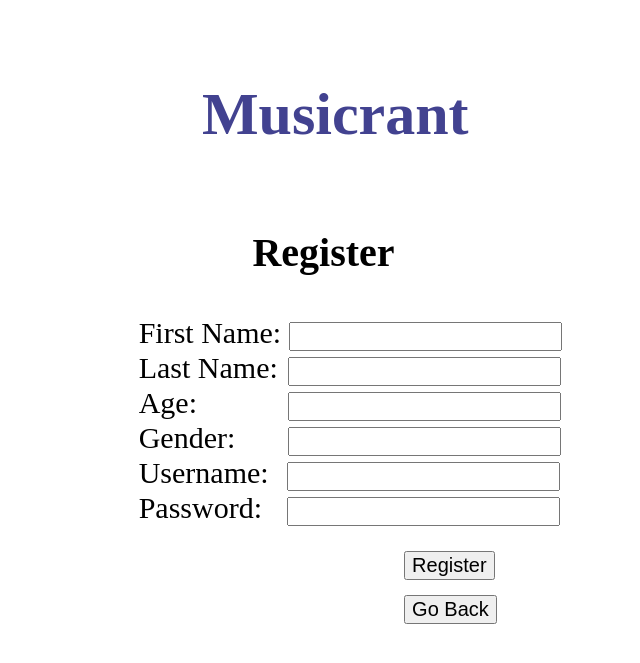
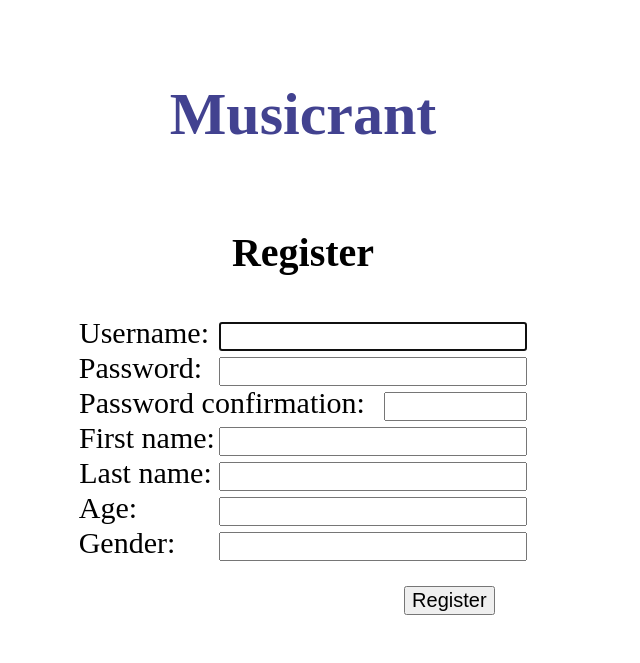
Before and after one commit to alexchchen/musicrant, a Django app: page /register/ in a window 1280 px wide. Shown: the top 663 px of the page, without its empty margins (337-977 px from the left). Run offline with Django 4.2, Linux system fonts and the light colour scheme.

Commit message:
Implement registration

```diff
--- /dev/null
+++ b/471Project/MyProject/FirstApp/forms.py
@@ -0,0 +1,23 @@
+from django import forms
+from django.contrib.auth.forms import UserCreationForm
+from django.contrib.auth.models import User
+
+class RegisterForm(UserCreationForm):
+    fname = forms.CharField(label='First name', max_length=15)
+    lname = forms.CharField(label='Last name', max_length=15)
+    age = forms.IntegerField(label='Age')
+    gender = forms.CharField(label='Gender', max_length=15)
+
+    class Meta:
+        model = User
+        fields = ["username", "password1", "password2", "fname", "lname", "age", "gender"]
+
+    def clean(self):
+        super(RegisterForm, self).clean()
+
+        age = self.cleaned_data.get('age')
+
+        if age < 1:
+            self.add_error('age', 'Minimum age is 1.')
+        if age > 120:
+            self.add_error('age', 'Maximum age is 120.')
--- a/471Project/MyProject/FirstApp/templates/register.html
+++ b/471Project/MyProject/FirstApp/templates/register.html
@@ -7,45 +7,64 @@
       .Title {
         font-size: 60px;
         color: rgb(66, 66, 144);
-        margin-left: 42%;
-      }
+        text-align: center;
+     }
       .Register {
         font-size: 40px;
-        margin-left: 46%;
+        text-align: center;
       }
-      .Text {
+      .errorlist {
+        list-style-type: none;
+        text-align: center;
+      }
+      .FieldWrapper {
+        text-align: center;
+      }
+      label {
         font-size: 30px;
-        margin-left: 37%;
+        text-align: center;
         margin-top: 20px;
       }
-      #Box {
+      #fname {
         size: 45px;
         font-size: 20px;
+        width: 300px;
       }
-      #LNBox {
+      #lname {
         margin-left: 3px;
         size: 45px;
         font-size: 20px;
+        width: 300px;
       }
-      #ABox {
-        margin-left: 83px;
+      #age {
+        margin-left: 78px;
         size: 45px;
         font-size: 20px;
+        width: 300px;
       }
-      #GBox {
-        margin-left: 45px;
+      #gender {
+        margin-left: 40px;
         size: 45px;
         font-size: 20px;
+        width: 300px;
       }
-      #UBox {
-        margin-left: 11px;
+      #username {
+        margin-left: 6px;
         size: 45px;
         font-size: 20px;
+        width: 300px;
       }
-      #PBox {
-        margin-left: 17px;
+      #password1 {
+        margin-left: 13px;
         size: 45px;
         font-size: 20px;
+        width: 300px;
+      }
+      #password2 {
+        margin-left: 15px;
+        size: 45px;
+        font-size: 20px;
+        width: 135px;
       }
       .RegisterButt {
         margin-left: 58%;
@@ -57,40 +76,27 @@
         margin-top: 15px;
         font-size: 20px;
       }
+      a {
+        text-decoration: none;
+      }
+      .registerTable {
+        margin-left: auto;
+        margin-right: auto;
+      }
     </style>
 </head>
 <body>
-    <h4 class="Title">Musicrant</h4>
+    <a href="{% url 'homePage' %}"><h4 class="Title">Musicrant</h4></a>
     <h3 class="Register">Register</h3>
-    <div>
-      <label class="Text">First Name: </label>
-      <input id="Box" type="text" name="Search: " />
-    </div>
-    <div>
-        <label class="Text">Last Name: </label>
-        <input id="LNBox" type="text" name="Search: " />
-    </div>
-    <div>
-        <label class="Text">Age: </label>
-        <input id="ABox" type="text" name="Search: " />
-    </div>
-    <div>
-        <label class="Text">Gender: </label>
-        <input id="GBox" type="text" name="Search: " />
-    </div>
-    <div>
-        <label class="Text">Username: </label>
-        <input id="UBox" type="text" name="Search: " />
-    </div>
-    <div>
-        <label class="Text">Password: </label>
-        <input id="PBox" type="text" name="Search: " />
-    </div>
-    <div>
-        <button class="RegisterButt">Register</button>
-    </div>
-    <div>
-        <button class="back">Go Back</button>
-    </div>
+    <form method="POST" class="form-group">
+      {% csrf_token %}
+      {% for field in form %}
+        <div class="FieldWrapper">
+          {{ field.errors }}
+          {{ field.label_tag }} {{ field }}
+        </div>
+      {% endfor %}
+      <button type="submit" class="RegisterButt">Register</button>
+    </form>
 </body>
 </html>
--- a/471Project/MyProject/FirstApp/views.py
+++ b/471Project/MyProject/FirstApp/views.py
@@ -1,9 +1,11 @@
-from django.shortcuts import render
+from django.shortcuts import redirect
 from django.http import HttpResponse
 from django.template import loader
 from django.db.models import Avg
+from django.contrib.auth import authenticate, login
 from django.contrib.auth.decorators import login_required
 from .models import *
+from .forms import RegisterForm
 from itertools import chain
 
 
@@ -179,7 +181,10 @@ def singleSongPage(request):
 @login_required
 def singleAlbumPage(request):
     template = loader.get_template('singleAlbum.html')
-    return HttpResponse(template.render())
+    context = {
+
+    }
+    return HttpResponse(template.render(context, request))
 
 
 @login_required
@@ -200,5 +205,27 @@ def search(request):
     return HttpResponse(template.render())
 
 def register(request):
+    form = RegisterForm(auto_id=True)
+
+    if request.method == 'POST':
+        form = RegisterForm(request.POST, auto_id=True)
+        if form.is_valid():
+            user = form.save()
+            user.refresh_from_db()
+            user.profile.fname = form.cleaned_data.get('fname')
+            user.profile.lname = form.cleaned_data.get('lname')
+            user.profile.age = form.cleaned_data.get('age')
+            user.profile.gender = form.cleaned_data.get('gender')
+            user.save()
+            username = form.cleaned_data.get('username')
+            password = form.cleaned_data.get('password1')
+            user = authenticate(username=username, password=password)
+            login(request, user)
+
+            return redirect('/')
+
     template = loader.get_template('register.html')
-    return HttpResponse(template.render())
+    context = {
+        'form': form
+    }
+    return HttpResponse(template.render(context, request))
```
Also changed, not shown: 471Project/MyProject/FirstApp/templates/login.html (indentation only).
